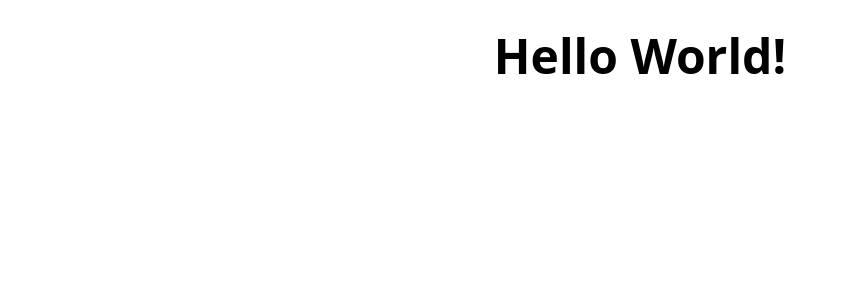
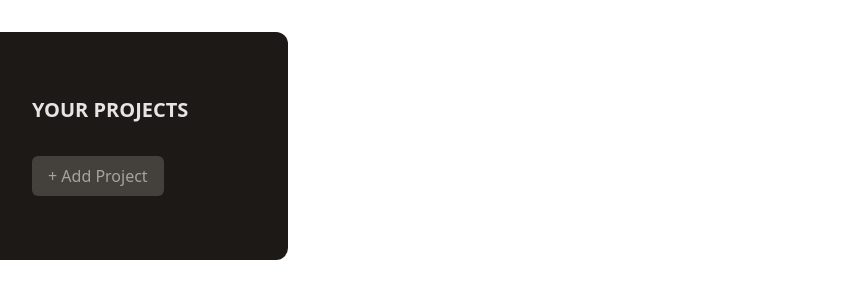
Before and after one commit to adityarajsahu/Project-Management-App, a React (Create React App) app: page / in a window 1280 px wide. Shown: the top 300 px of the page, without its empty margins (0-847 px from the left). Built offline with nearby package versions, Linux system fonts and the light colour scheme; the HTML template or start-up script is replaced by a standard one.

Commit message:
styled sidebar component

```diff
--- a/src/App.js
+++ b/src/App.js
@@ -1,10 +1,12 @@
 import React from "react";
+
+import ProjectsSidebar from "./components/ProjectsSidebar";
 
 function App() {
     return (
-        <React.Fragment>
-            <h1 className="my-8 text-center text-5xl font-bold">Hello World!</h1>
-        </React.Fragment>
+        <main className="h-screen my-8">
+            <ProjectsSidebar />
+        </main>
     );
 }
 
--- /dev/null
+++ b/src/components/ProjectsSidebar.js
@@ -0,0 +1,15 @@
+const ProjectsSidebar = () => {
+    return (
+        <aside className="w-1/3 px-8 py-16 bg-stone-900 text-stone-50 md:w-72 rounded-r-xl">
+            <h2 className="mb-8 font-bold uppercase md:text-xl text-stone-200">Your Projects</h2>
+            <div>
+                <button className="px-4 py-2 text-xs md:text-base rounded-md bg-stone-700 text-stone-400 hover:bg-stone-600 hover:text-stone-100">
+                    + Add Project
+                </button>
+            </div>
+            <ul></ul>
+        </aside>
+    );
+};
+
+export default ProjectsSidebar;
```
